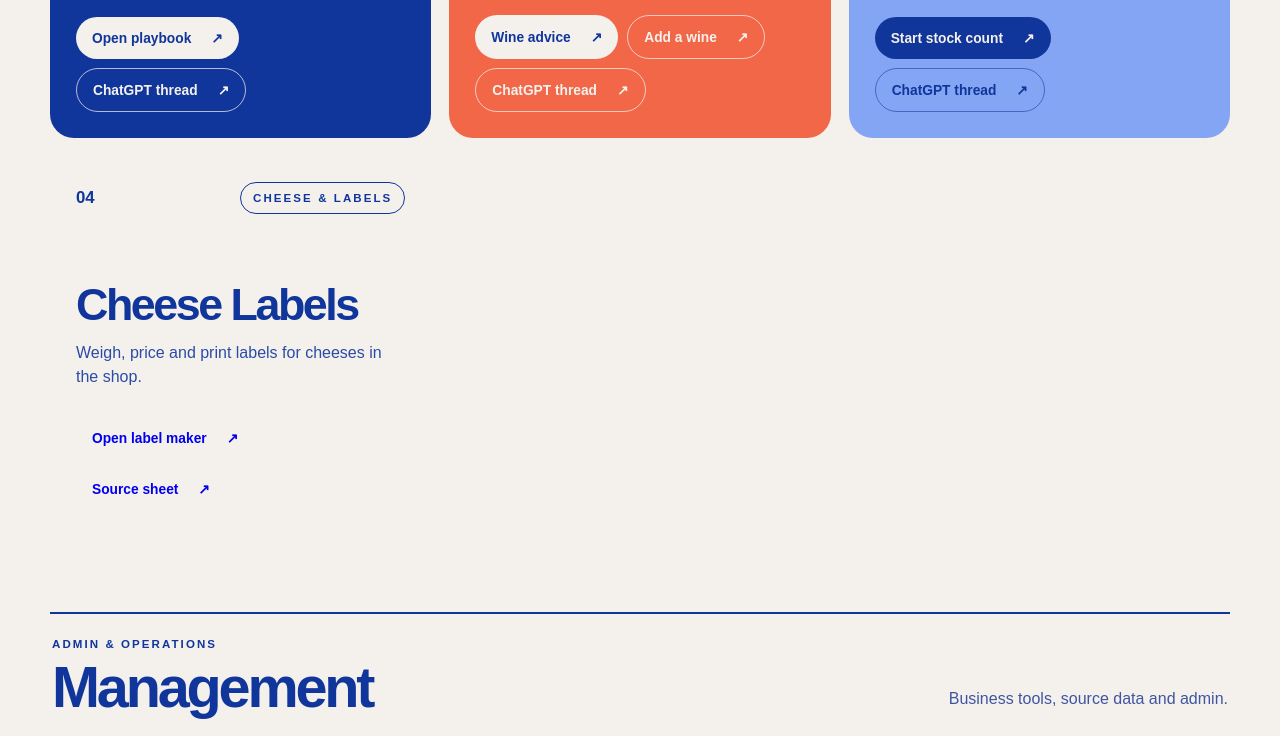
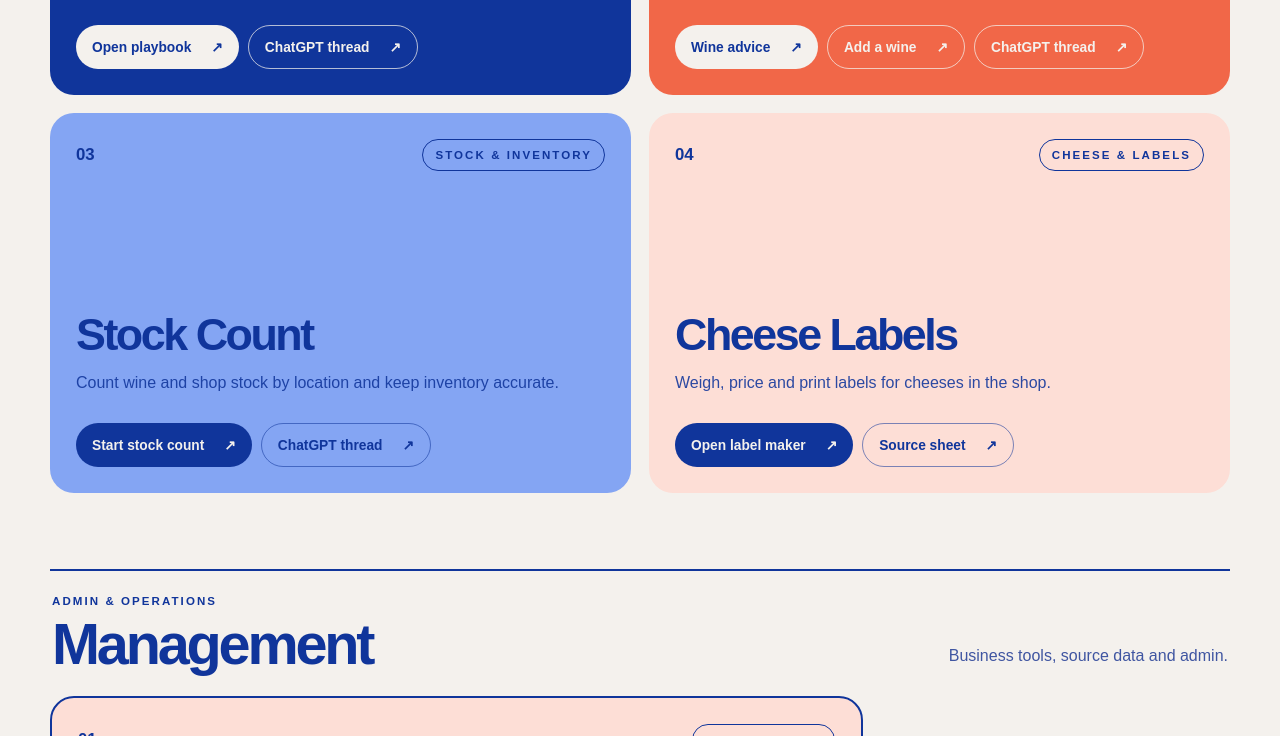
Before and after one commit to garethsimms/vin-noord-backoffice, a plain HTML site: page index.html in a window 1280 px wide. Shown: the part 684-1420 px from the top of the page. Drawn offline with Linux system fonts and the light colour scheme.

Commit message:
Arrange four shop tools in balanced two-column layout

```diff
--- a/styles.css
+++ b/styles.css
@@ -9,9 +9,10 @@
 .section-heading{display:flex;justify-content:space-between;align-items:end;gap:30px;border-top:2px solid var(--blue);padding:20px 2px 24px}
 .section-heading h1{font-size:clamp(2.3rem,4.5vw,4rem);line-height:.95;letter-spacing:-.055em;margin:8px 0 0}
 .section-heading p{margin:0 0 5px;max-width:330px;line-height:1.45;color:#3f55a1;text-align:right}
-.grid{display:grid;gap:18px}.shop-grid{grid-template-columns:repeat(3,1fr)}.management-grid{grid-template-columns:minmax(0,1.4fr) minmax(0,.6fr)}
+.grid{display:grid;gap:18px}.shop-grid{grid-template-columns:repeat(2,minmax(0,1fr))}.management-grid{grid-template-columns:minmax(0,1.4fr) minmax(0,.6fr)}
 .card{border-radius:24px;padding:26px;min-height:380px;display:flex;flex-direction:column;justify-content:space-between;overflow:hidden}
 .card-blue{background:var(--blue);color:var(--cream)}.card-coral{background:var(--coral);color:var(--cream)}.card-periwinkle{background:var(--periwinkle);color:var(--blue)}
+.card-cheese{background:var(--blush);color:var(--blue)}.card-cheese .primary{background:var(--blue);color:var(--cream)}.card-cheese .secondary{border:1px solid rgba(16,53,155,.55);color:var(--blue)}
 .card-management{background:var(--blush);color:var(--blue);border:2px solid var(--blue);grid-column:1}
 .card-top{display:flex;justify-content:space-between;align-items:center;gap:12px}.number{font-size:1.05rem;font-weight:800}.pill{border:1px solid currentColor;border-radius:999px;padding:9px 12px;white-space:nowrap}
 .card-copy{margin-top:auto;padding-top:65px}.card h2{font-size:clamp(2rem,3.5vw,3.25rem);line-height:.95;letter-spacing:-.055em;margin:0 0 16px}.card p{font-size:1rem;line-height:1.5;max-width:500px;margin:0;opacity:.88}
@@ -24,5 +25,5 @@ a{display:inline-flex;align-items:center;justify-content:space-between;gap:20px;
 .primary:hover,.secondary:hover{transform:translateY(-2px)}
 footer{display:flex;justify-content:space-between;gap:20px;padding:4px 2px 0;color:var(--blue)}
 .lock-link{display:inline-block;margin-top:18px;color:var(--blue);font-size:.78rem;font-weight:700;letter-spacing:.08em;text-transform:uppercase;text-decoration:none;padding:0;border-radius:0}.lock-link:hover{text-decoration:underline}
-@media(max-width:940px){.shop-grid{grid-template-columns:1fr 1fr}.shop-grid .card:last-child{grid-column:1/-1}.management-grid{grid-template-columns:1fr}}
+@media(max-width:940px){.shop-grid{grid-template-columns:1fr 1fr}.management-grid{grid-template-columns:1fr}}
 @media(max-width:680px){.shell{width:min(100% - 28px,1180px);padding-top:30px}.hero{padding-bottom:48px}.hero-copy{margin-top:28px}.section-heading{align-items:start;flex-direction:column;gap:10px}.section-heading p{text-align:left}.tool-section{padding-bottom:54px}.shop-grid{grid-template-columns:1fr}.shop-grid .card:last-child{grid-column:auto}.card{min-height:330px;padding:23px}.card-copy{padding-top:58px}.actions{flex-direction:column}a{width:100%}footer{font-size:.62rem}}
```
